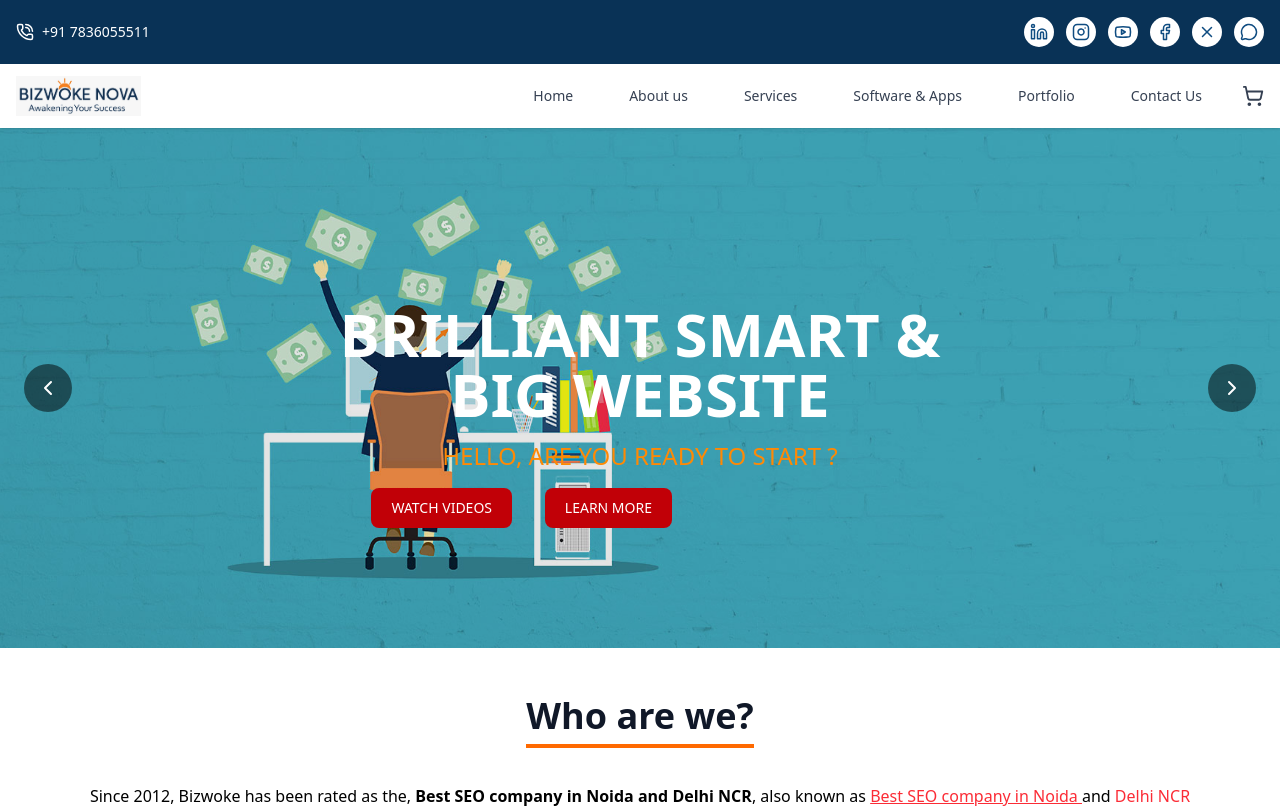
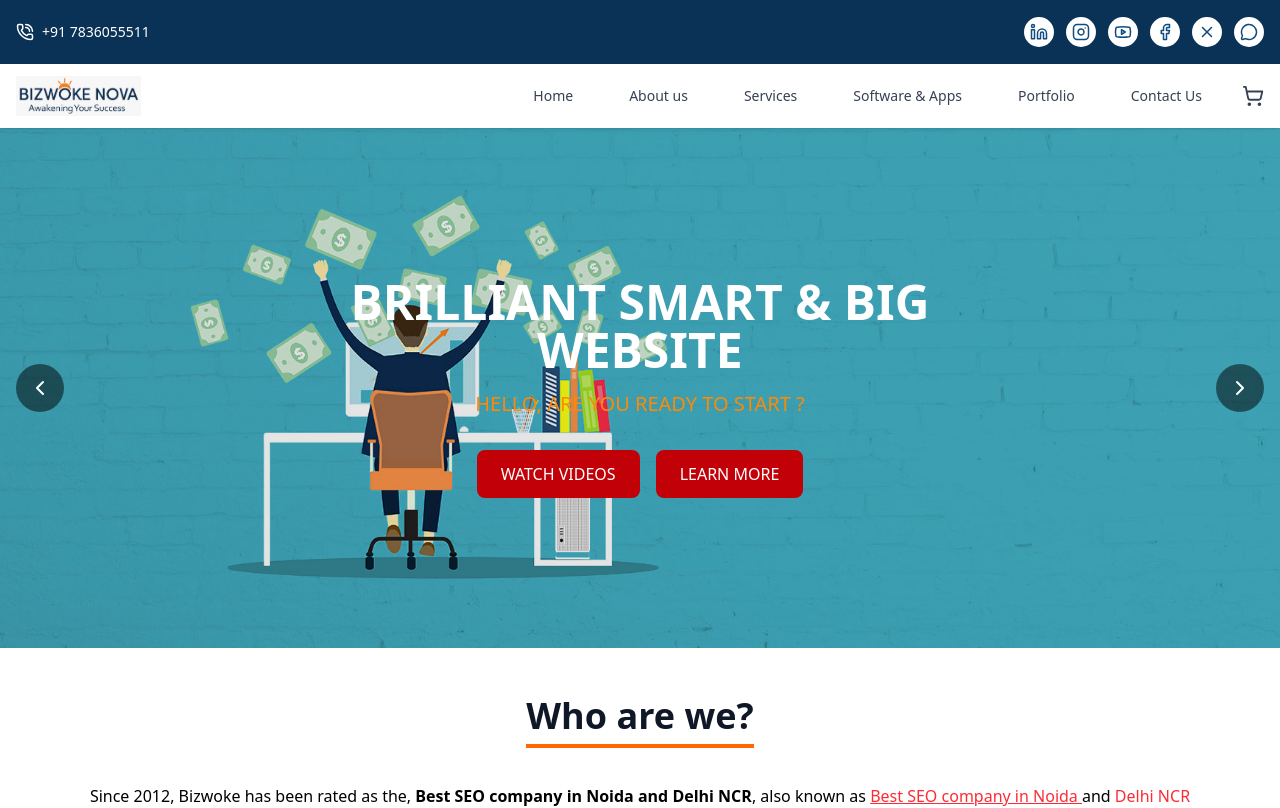
Before and after one commit to Erroug/NktechFinal, a React (Vite) app: page / in a window 1280 px wide. Shown: the top 808 px of the page. Built offline with nearby package versions, Linux system fonts and the light colour scheme.

Commit message:
updated herosection

```diff
--- a/src/components/HeroSection.jsx
+++ b/src/components/HeroSection.jsx
@@ -1,25 +1,19 @@
 import React, { useEffect, useState } from "react";
 import { ChevronLeft, ChevronRight } from "lucide-react";
 
-const seo = "/assets/slider_full1.jpg";
-const marketing = "/assets/slider_full2.jpg";
-const brilliantsmart = "/assets/slider_full3.jpg";
-
-
-
 const slides = [
   {
-    image: seo,
+    image: "/assets/slider_full1.jpg",
     title: "INCREASE WEB SEARCH PRESENCE",
     subtitle: "HELLO, ARE YOU READY TO START ?",
   },
   {
-    image: marketing,
+    image: "/assets/slider_full2.jpg",
     title: "BRILLIANT SMART & BIG WEBSITE",
     subtitle: "HELLO, ARE YOU READY TO START ?",
   },
   {
-    image: brilliantsmart,
+    image: "/assets/slider_full3.jpg",
     title: "WELCOME TO BEST SEO COMPANY",
     subtitle: "HELLO, ARE YOU READY TO START ?",
   },
@@ -28,63 +22,59 @@ const slides = [
 const HeroSection = () => {
   const [current, setCurrent] = useState(0);
 
-  const nextSlide = () => {
+  const nextSlide = () =>
     setCurrent((prev) => (prev === slides.length - 1 ? 0 : prev + 1));
-  };
 
-  const prevSlide = () => {
+  const prevSlide = () =>
     setCurrent((prev) => (prev === 0 ? slides.length - 1 : prev - 1));
-  };
 
-  // Auto-slide every 5 seconds
+  // Auto-slide every 5s
   useEffect(() => {
-    const interval = setInterval(() => {
-      nextSlide();
-    }, 5000);
-
-    // Cleanup on unmount
+    const interval = setInterval(nextSlide, 5000);
     return () => clearInterval(interval);
-  }, [current]); // Resets timer on manual click
+  }, []);
 
   return (
     <section
       className="relative h-130 bg-cover bg-center transition-all duration-700"
-      style={{
-        backgroundImage: `url(${slides[current].image})`,
-      }}
+      style={{ backgroundImage: `url(${slides[current].image})` }}
     >
       {/* Dark overlay */}
       <div className="absolute inset-0 bg-black opacity-10"></div>
 
       {/* Text Content */}
       <div className="relative z-10 h-full flex flex-col justify-center items-center text-center px-4">
-        <h1 className="text-4xl md:text-6xl font-bold text-white max-w-2xl">
+        <h1 className="text-3xl md:text-5xl font-bold text-white max-w-2xl">
           {slides[current].title}
         </h1>
-        <p className="mt-4 text-lg md:text-2xl text-orange-400">
+        <p className="mt-4 text-lg md:text-xl text-orange-400">
           {slides[current].subtitle}
         </p>
+
+        {/* CTA Buttons */}
+        <div className="mt-8 flex flex-col sm:flex-row gap-4">
+          <button className="text-white bg-red-700 hover:bg-red-800 font-medium rounded-lg text-sm md:text-base px-6 py-3">
+            WATCH VIDEOS
+          </button>
+          <button className="text-white bg-red-700 hover:bg-red-800 font-medium rounded-lg text-sm md:text-base px-6 py-3">
+            LEARN MORE
+          </button>
+        </div>
       </div>
 
-
-      {/* buttons*/}
-      <div>
-      <button type="button" className="absolute top-90 right-190 text-white bg-red-700 hover:bg-red-800 hover:cursor-pointer font-medium rounded-lg text-sm px-5 py-2.5 me-2 mb-2  ">WATCH VIDEOS</button>
-      <button type="button" className="absolute top-90 right-150 text-white bg-red-700 hover:bg-red-800 hover:cursor-pointer font-medium rounded-lg text-sm px-5 py-2.5 me-2 mb-2   ">LEARN MORE</button>
-      </div>
       {/* Navigation Arrows */}
       <button
         onClick={prevSlide}
-        className="absolute left-6 top-1/2 transform -translate-y-1/2 bg-black/50 hover:bg-white/40 p-3 rounded-full z-20"
+        className="absolute left-4 top-1/2 -translate-y-1/2 bg-black/50 hover:bg-white/40 p-3 rounded-full z-20"
       >
-        <ChevronLeft className="text-white" />
+        <ChevronLeft className="text-white w-6 h-6" />
       </button>
 
       <button
         onClick={nextSlide}
-        className="absolute right-6 top-1/2 transform -translate-y-1/2 bg-black/50 hover:bg-white/40 p-3 rounded-full z-20"
+        className="absolute right-4 top-1/2 -translate-y-1/2 bg-black/50 hover:bg-white/40 p-3 rounded-full z-20"
       >
-        <ChevronRight className="text-white" />
+        <ChevronRight className="text-white w-6 h-6" />
       </button>
     </section>
   );
```
